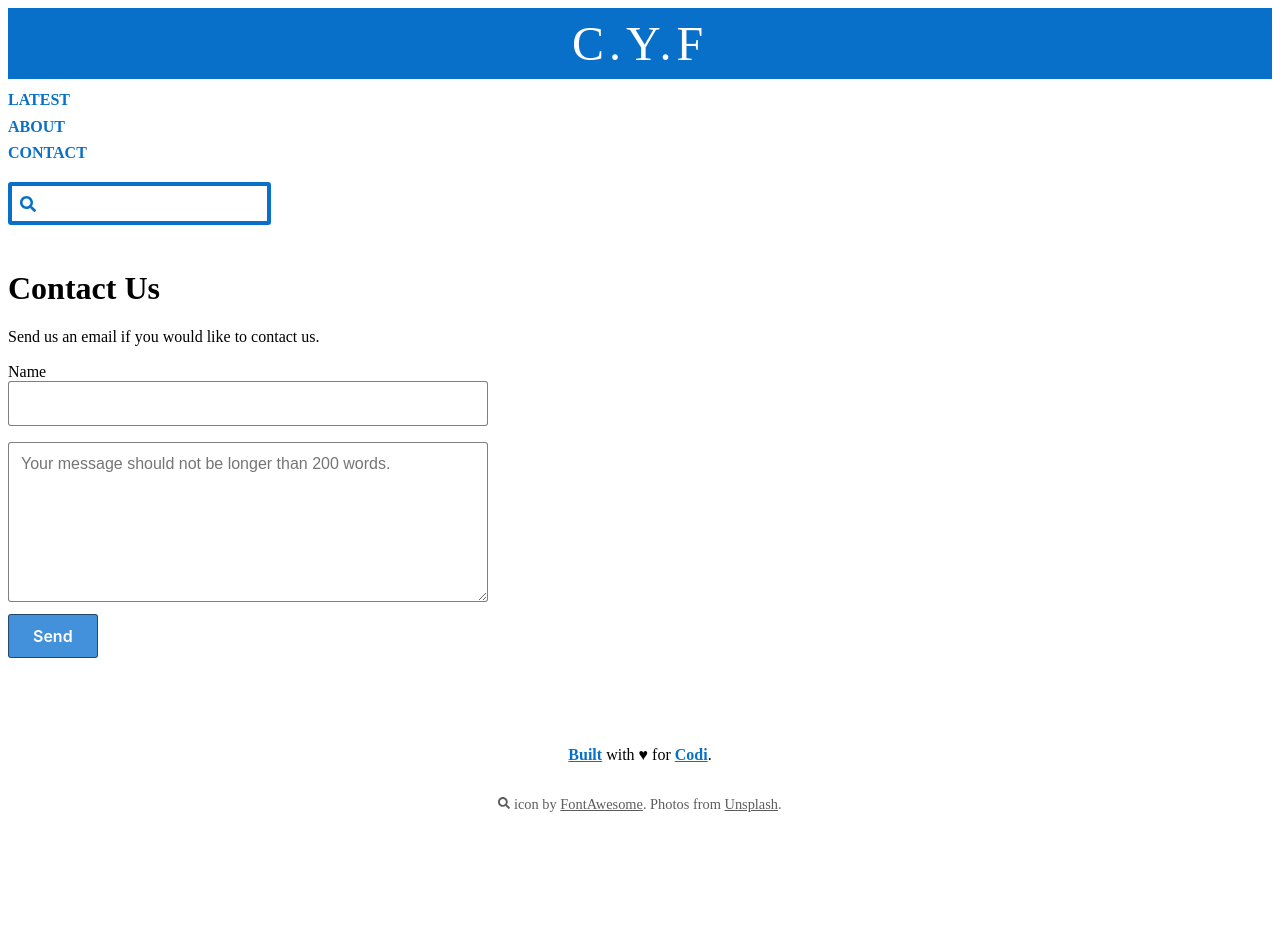
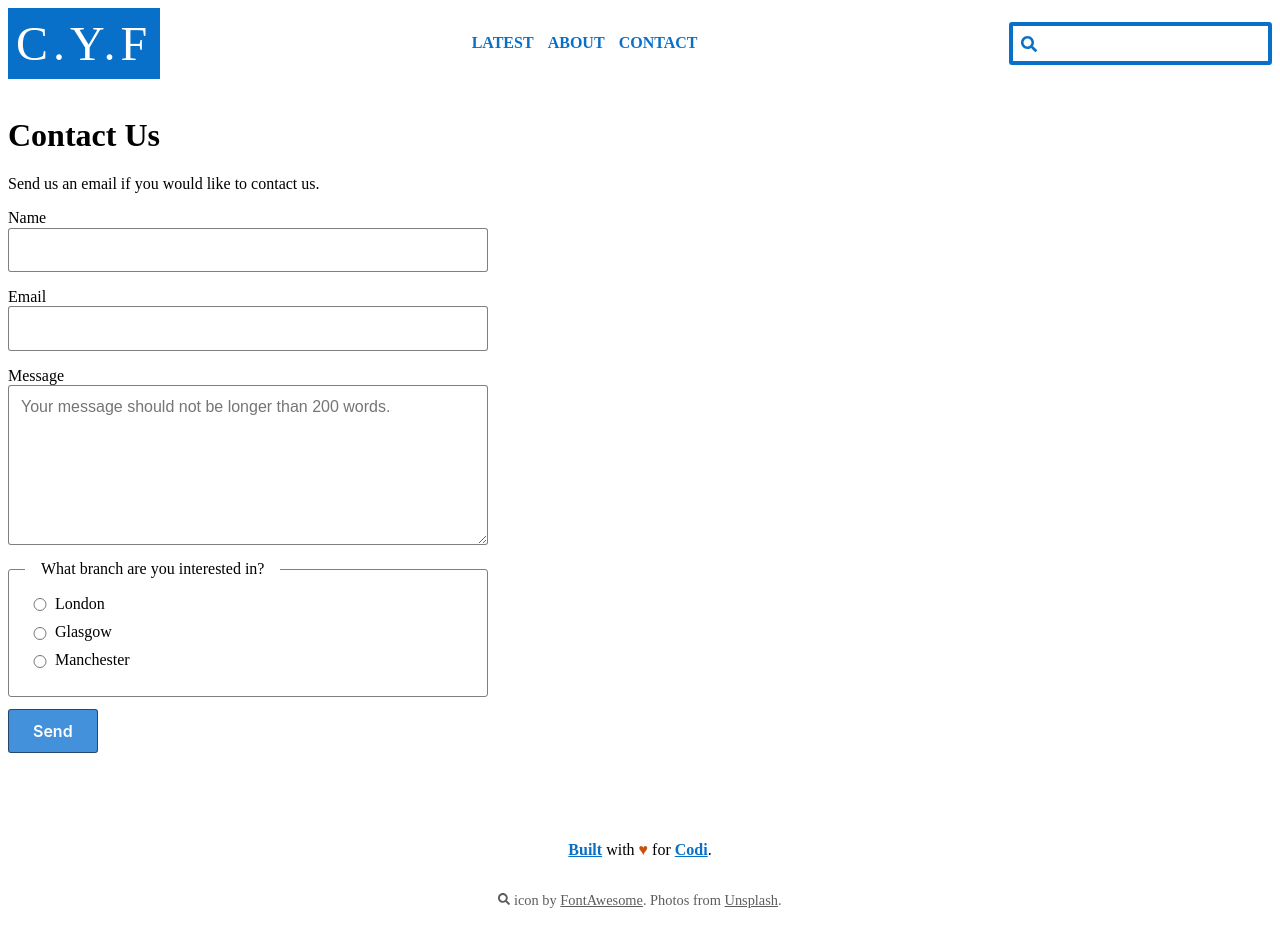
Before and after one commit to bodourAlmalki/HTML-CSS-Git-Exercise, a website: page week-3/29-combined-skills/contact.html in a window 1280 px wide. Before the commit the page ends 859 px from the top, so only its background shows below. Drawn offline with Linux system fonts and the light colour scheme.

Commit message:
29 exercise

```diff
--- a/week-3/29-combined-skills/contact.html
+++ b/week-3/29-combined-skills/contact.html
@@ -9,6 +9,7 @@
     <link rel="stylesheet" href="/css/combined-skills.css" />
     <link rel="stylesheet" href="styles.css" />
   </head>
+
 
   <body>
     <div class="site-wrapper">
@@ -56,14 +57,38 @@
         <form method="GET" class="contact-form">
           <div class="contact-form__field">
             <label for="name">Name</label>
-            <input type="text" name="name" id="name" />
+            <input type="text" name="name" id="name" required />
           </div>
           <div class="contact-form__field">
+            <label for="email">Email</label>
+            <input type="text" name="name" id="email" required />
+          </div>
+          <div class="contact-form__field">
+            <label for="textarea">Message</label>
             <textarea
               name="message"
               placeholder="Your message should not be longer than 200 words."
+              id="textarea"
+              required
             ></textarea>
           </div>
+          <fieldset id="branch-f">
+            <legend>What branch are you interested in?</legend>
+            <label for="london"
+              ><input type="radio" name="branch" id="london" value="London" />London</label
+            >
+            <label for="glasgow"
+              ><input type="radio" name="branch" id="glasgow" value="Glasgow" />Glasgow</label
+            >
+            <label for="manchester"
+              ><input
+                type="radio"
+                name="branch"
+                id="manchester"
+                value="Manchester"
+              />Manchester</label
+            >
+          </fieldset>
           <button type="submit">Send</button>
         </form>
       </main>
@@ -74,7 +99,7 @@
             href="https://github.com/coditech/Submissions/tree/master/Exercises/html-css-git-exercises"
             >Built</a
           >
-          with ♥ for <a href="https://codi.tech/">Codi</a>.
+          with <span class="heart"> ♥ </span>for <a href="https://codi.tech/">Codi</a>.
         </p>
         <p>
           <svg
--- a/week-3/29-combined-skills/styles.css
+++ b/week-3/29-combined-skills/styles.css
@@ -1 +1,62 @@
+
 /* Add your own CSS code below */
+.heart {
+    color: #c85308;
+  }
+
+  @media all and (min-width: 992px) {
+    .hero__title {
+      font-size: 45px;
+    }
+  }
+
+  .main-nav__list {
+    display: flex;
+    justify-content: space-around;
+  }
+
+  @media all and (min-width: 767px) {
+    .site-header {
+      display: flex;
+      justify-content: space-between;
+      align-items: center;
+    }
+
+    .views {
+      display: flex;
+      align-items: center;
+    }
+
+    .view-list__item {
+      margin-left: 15px;
+    }
+
+    .views__all {
+      margin-left: auto;
+    }
+  }
+
+  #branch-f {
+    display: flex;
+    flex-direction: column;
+    margin-top: 15px;
+  }
+
+  #branch-f label {
+    padding-bottom: 10px;
+  }
+
+  #branch-f input {
+    width: 30px;
+  }
+
+  .site-content {
+    display: flex;
+    justify-content: center;
+    align-items: center;
+  }
+
+  .main-article p {
+    line-height: 25px;
+    max-width: 50em;
+  }
```
Also changed, not shown: week-3/29-combined-skills/about.html (+3 -3 lines), week-3/29-combined-skills/index.html (+15 -14 lines).
